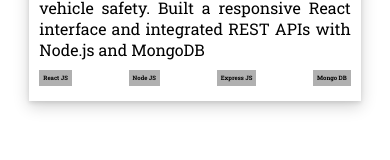
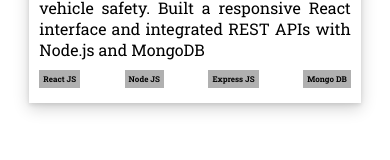
Before and after one commit to danielandrose/daniel-portfolio, a React (Vite) app: page /projects in a window 390 px wide. Shown: the part 524-684 px from the top of the page. Built offline with nearby package versions, Linux system fonts and the light colour scheme; a web font is replaced by a local one.

Commit message:
font changed

```diff
--- a/src/components/ImageSlider.jsx
+++ b/src/components/ImageSlider.jsx
@@ -5,7 +5,7 @@
 
     const sliderStyles={
         height:'100%',
-        position:'relative'
+        position:'relative',
     }
     const slideStyles={
         width:'100%',
@@ -13,7 +13,8 @@
         borderRadius:'0px',
         backgroundPosition:'center',
         backgroundSize:'cover',
-        backgroundImage:`url(${slides[currentIndex].url})`
+        backgroundImage:`url(${slides[currentIndex].url})`,
+        zIndex:0
     }
 
     const leftArrowStyles={
--- a/src/cssFiles/Project.css
+++ b/src/cssFiles/Project.css
@@ -99,7 +99,7 @@
     .tech{
         padding: 0px;;
         margin:0px;
-        font-size: 6px;
+        font-size: 8px;
         font-weight: bold;
         padding:4px;
         background-color: #b0b0b0;
--- a/src/cssFiles/navBar.css
+++ b/src/cssFiles/navBar.css
@@ -76,7 +76,6 @@
         padding: 0px;
         top: 0;
         left: 0;
-        z-index: 1000;
     }
 
 
@@ -95,6 +94,7 @@
         right:0;
         transform: translateY(-100%);
         transition: all 0.5s ease;
+        z-index: 2;
     }
 
     .mobile-menu {
```
